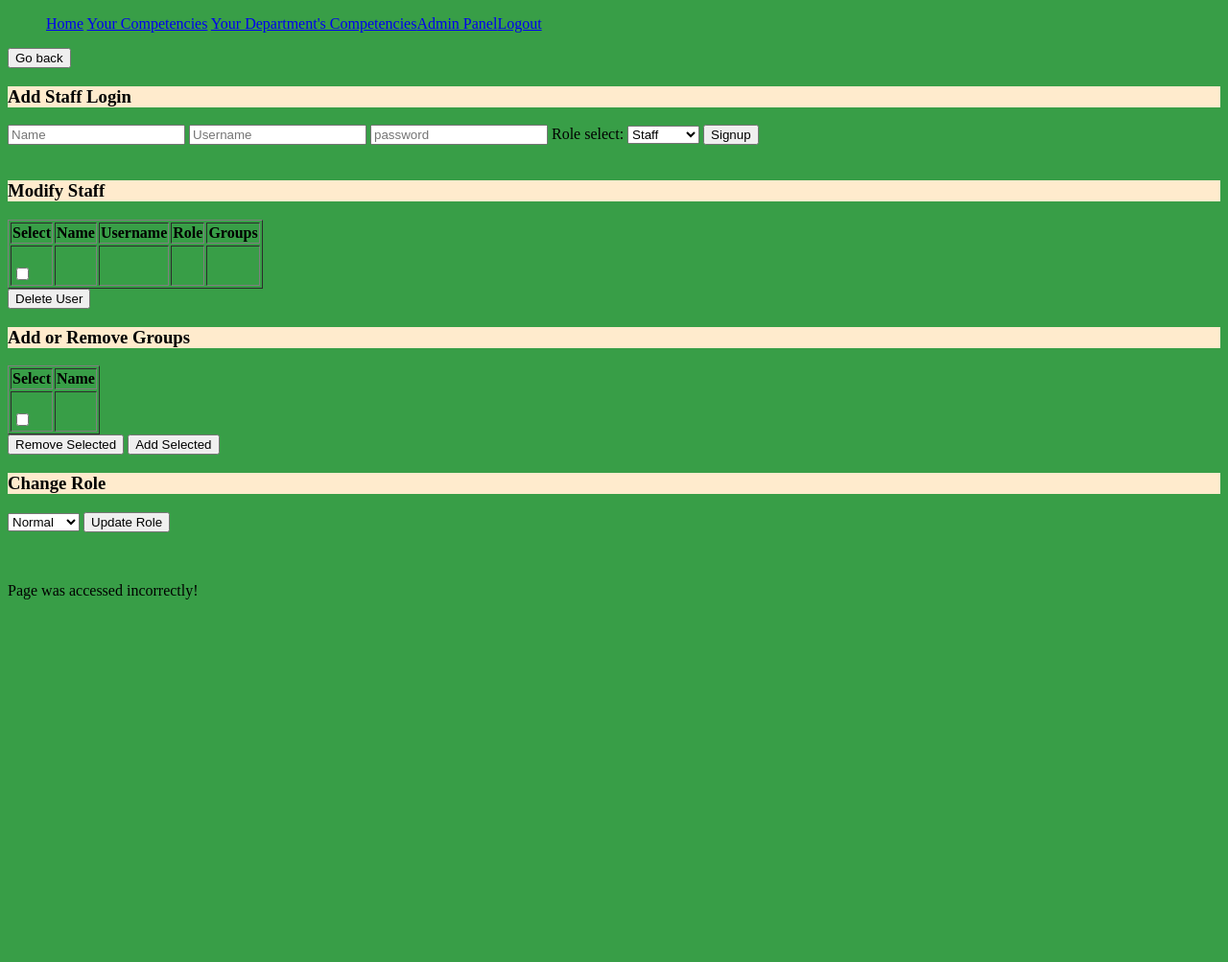
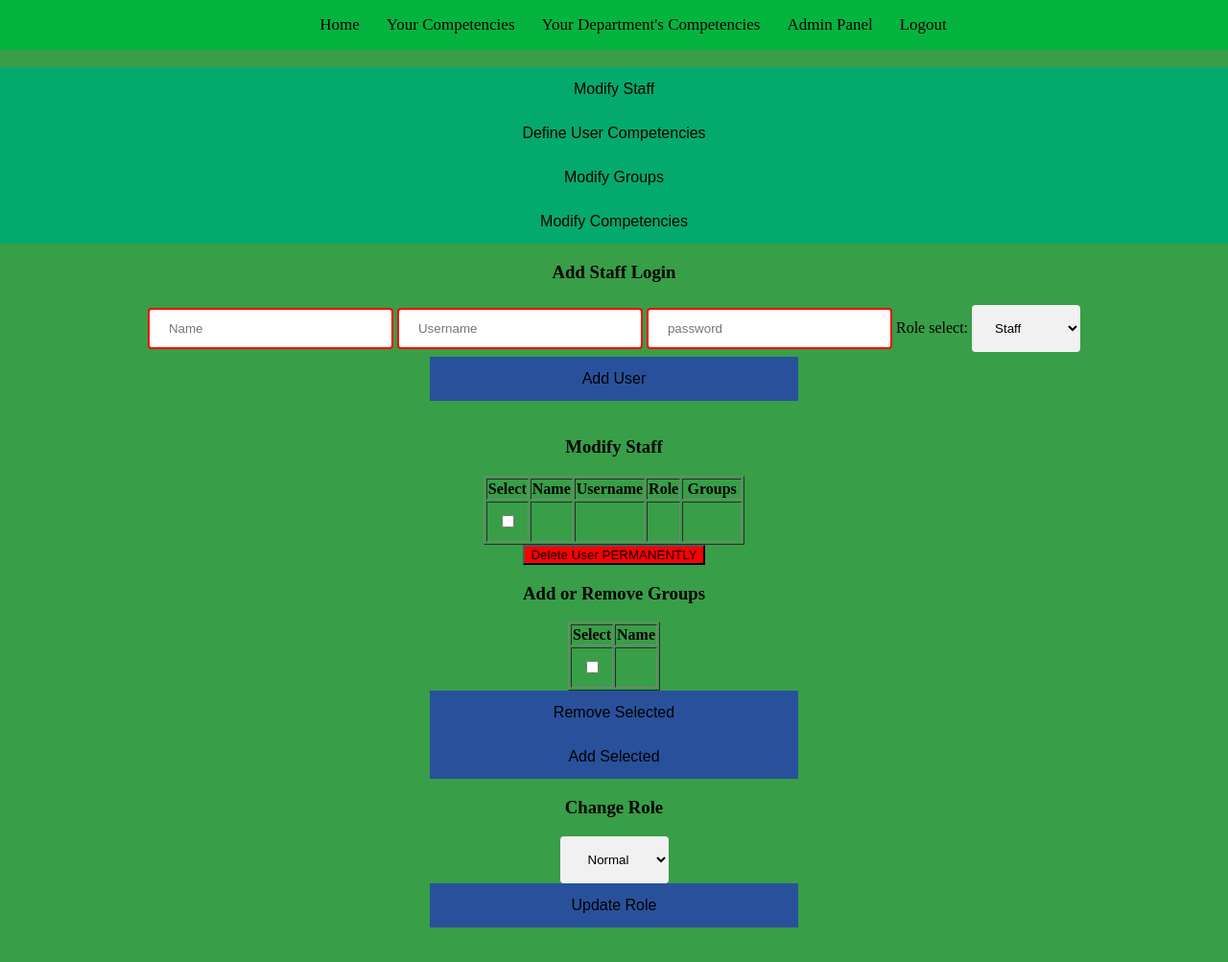
Before and after one commit to Skwangles/InternalTool-Competency-Matrix-Tracker-LAMP, a PHP site: page /staffedit.php?error=invalidcall in a window 1280 px wide. Shown: the whole page at 96% size. Before the commit the page ends 625 px from the top, so only its background shows below. Run offline with PHP 8.4, Linux system fonts and the light colour scheme; the visitor is signed in with stand-in values (Sample User, id 1); tables that the repository leaves empty or names only in its code hold one stand-in row (values such as "Sample post"); data that the repository does not hold is empty.

Commit message:
Prettying up, styling buttons, styling textboxes, styling and fixing up titles

```diff
--- a/CSS/style.css
+++ b/CSS/style.css
@@ -1,33 +1,31 @@
 body {
     justify-content: center;
-    min-height: 100vh;
+    /* min-height: 100vh; */
+    display: block;
+    margin:0 auto;
     background-color: #389E47;
 }
 .dangerous{
     background-color: red;
 }
-nav{
-width: 100%;
-list-style: none;
+
+.centre{
+    text-align: center;
+    margin-left: auto;
+    margin-right: auto;
 }
-.banner{
+/* Style the navigation menu - from https://www.w3schools.com/howto/howto_css_topnav_equal_width.asp */
+nav {
     width: 100%;
-    background-color: blanchedalmond;
-}
-
-
-/* Style the navigation menu */
-.navbar {
-    width: 100%;
-    background-color: #555;
-    overflow: auto;
+    background-color: #05b43f;
+    overflow: hidden;
+    text-align: center;
   }
 
   /* Navigation links */
-  .navbar a {
-    float: left;
+  nav a {
     padding: 12px;
-    color: white;
+    color: black;
     text-decoration: none;
     font-size: 17px;
     width: 25%; /* Four equal-width links. If you have two links, use 50%, and 33.33% for three links, etc.. */
@@ -35,21 +33,115 @@
   }
 
   /* Add a background color on mouse-over */
-  .navbar a:hover {
-    background-color: #000;
-  }
-
-  /* Style the current/active link */
-  .navbar a.active {
-    background-color: #04AA6D;
+  nav a:hover {
+    background-color: #0b6d2c;
   }
 
   /* Add responsiveness - on screens less than 500px, make the navigation links appear on top of each other, instead of next to each other */
   @media screen and (max-width: 500px) {
-    .navbar a {
+    nav a {
       float: none;
       display: block;
       width: 100%;
       text-align: left; /* If you want the text to be left-aligned on small screens */
     }
   }
+
+  .block{
+    display: block;
+    width: 100%;
+    border: none;
+    background-color: #04AA6D;
+    padding: 14px 28px;
+    font-size: 16px;
+    cursor: pointer;
+    text-align: center;
+  }
+
+  .block:hover{
+      background-color: #0d724d;
+  }
+
+  .actionbuttons{
+    display: block;
+    width: 30%;
+    border: none;
+    background-color: #29519b;
+    padding: 14px 28px;
+    font-size: 16px;
+    cursor: pointer;
+    margin-left: auto;
+    margin-right: auto;
+    text-align: center;
+  }
+
+  .actionbuttons:hover{
+    background-color: #1f3968;
+  }
+
+  input[type=text], input[type=password] {
+    width: 20%;
+    padding: 12px 20px;
+    margin: 8px 0;
+    box-sizing: border-box;
+    border: 2px solid red;
+    border-radius: 4px;
+  }
+
+  input[type=text]:focus{
+   background-color: lightblue;
+  }
+
+  input[type=password]:focus{
+    background-color: lightblue;
+   }
+
+  select {
+    padding: 16px 20px;
+    border: none;
+    border-radius: 4px;
+    background-color: #f1f1f1;
+  }
+
+  input[type=button], input[type=submit] {
+    background-color: #4CAF50;
+    border: none;
+    color: white;
+    padding: 16px 32px;
+    text-decoration: none;
+    margin: 4px 2px;
+    cursor: pointer;
+  }
+
+  td {
+    padding: 10px;
+}
+
+.error {
+    padding: 10px;
+    background: green;
+    color: white;
+  }
+  .error {
+    -moz-animation: cssAnimation 6s ease-in;
+    /* Firefox */
+    -webkit-animation: cssAnimation 6s ease-in;
+    /* Safari and Chrome */
+    -o-animation: cssAnimation 6s ease-in;
+    /* Opera */
+    animation: cssAnimation 6s ease-in;
+    -webkit-animation-fill-mode: forwards;
+    animation-fill-mode: forwards;
+}
+
+  @keyframes cssAnimation {
+    0%   {opacity: 1;display:block;}
+    /* 60 sec : visible */
+    44%   {opacity: 1;display:block;}
+    /* 62 sec : start fading out */
+    55%   {opacity: 1;display:block;}
+    /* 63 sec : not visible */
+    60%   {opacity: 0;display:block;}
+    /* 64 sec */
+    100%   {opacity: 0;display:none;}
+  }
--- a/admin.php
+++ b/admin.php
@@ -8,29 +8,13 @@
     exit();
 }
 ?>
-<form action="staffedit.php" method="post"><button type="submit" name="submit">Modify Staff</button></form>
-<form action="groupedit.php" method="post"><button type="submit" name="submit">Modify Groups & Roles</button></form>
-<form action="userdefinitions.php" method="post"><button type="submit" name="submit">Define User Competencies</button></form>
-<form action="competencyedit.php" method="post"><button type="submit" name="submit">Modify Competencies</button></form>
+
+<br>
+<form class="centre" action="staffedit.php" method="post"><button class="block" type="submit" name="submit">Modify Staff</button></form>
+<form class="centre" action="userdefinitions.php" method="post"><button class="block" type="submit" name="submit">Define User Competencies</button></form>
+<form class="centre" action="groupedit.php" method="post"><button class="block" type="submit" name="submit">Modify Groups</button></form>
+<form class="centre" action="competencyedit.php" method="post"><button class="block" type="submit" name="submit">Modify Competencies</button></form>
+
 <?php
-//Handles error tags
-if (isset($_GET["error"])) {
-    if ($_GET["error"] == "emptyinput") {
-        echo "<p>Some fields are empty!</p>";
-    } else if ($_GET["error"] == "stmtfailure") {
-        echo "<p>Processing failure occurred!</p>";
-    } else if ($_GET["error"] == "invaliduser") {
-        echo "<p>Value must be alphanumeric!</p>";
-    } else if ($_GET["error"] == "invalidcall") {
-        echo "<p>Page was accessed incorrectly!</p>";
-    } else if ($_GET["error"] == "none") {
-        echo "<p>Successfully Added!</p>";
-    } else if ($_GET["error"] == "usernametaken") {
-        echo "<p>Username is already taken!</p>";
-    } else {
-        echo "<p>Something went wrong!</p>";
-    }
-}
-
 include_once 'footer.php';
 ?>
--- /dev/null
+++ b/error.php
@@ -0,0 +1,22 @@
+<?php
+
+if (isset($_GET["error"])) {
+    if ($_GET["error"] == "emptyinput") {
+        echo "<p class=\"centre error\">Some fields are empty!</p>";
+    } else if ($_GET["error"] == "stmtfailure") {
+        echo "<p class=\"centre error\">Processing failure occurred!</p>";
+    } else if ($_GET["error"] == "invaliduser") {
+        echo "<p class=\"centre error \">Value must be alphanumeric!</p>";
+    } else if ($_GET["error"] == "invalidcall") {
+        echo "<p class=\"centre error\">Page was accessed incorrectly!</p>";
+    } else if ($_GET["error"] == "none") {
+        echo "<p class=\"centre error\">Successfully Executed!</p>";
+    } else if ($_GET["error"] == "usernametaken") {
+        echo "<p class=\"centre error\">Username is already taken!</p>";
+    }
+    else if ($_GET["error"] == "login") {
+        echo "<p class=\"centre error\">Successfully Logged In!</p>";
+    }  else {
+        echo "<p class=\"centre error\">Something went wrong!</p>";
+    }
+}
--- a/header.php
+++ b/header.php
@@ -4,11 +4,13 @@
 
 <!DOCTYPE html>
 <html lang="en" dir="ltr">
+
 <head>
     <meta charset="utf-8">
     <title>Competency Charts</title>
     <link rel="stylesheet" href="CSS/style.css">
 </head>
+
 <body>
 
     <!--Nav Bar-->
@@ -19,17 +21,17 @@
                 <a href="singleview.php">Your Competencies</a>
 
                 <?php
-        if(isset($_SESSION["username"])){
-            if($_SESSION["role"] > 1){
+                if (isset($_SESSION["username"])) {
+                    if ($_SESSION["role"] > 1) {
                         echo "<a href=\"managerview.php\">Your Department's Competencies</a>";
                     }
-            if($_SESSION["role"] == "3"){//If admin, shows admin options
-                echo "<a href=\"admin.php\">Admin Panel</a>";
-
+                    if ($_SESSION["role"] == "3") { //If admin, shows admin options
+                        ?>
+                        <a class="dropbtn" href="admin.php">Admin Panel</a>
+                <?php
                     }
                     echo "<a href=\"includes/logout.inc.php\">Logout</a>";
-        }
-        else{
+                } else {
 
                     echo "<a href=\"login.php\">Log In</a>";
                 }
--- a/includes/functions.inc.php
+++ b/includes/functions.inc.php
@@ -365,6 +365,11 @@
   `usercompetencies`.`users` = " . $userid);
 }
 
+//
+//Roles & Ratings
+//
+
+
 function RoleFromUser($conn, $userid)
 { //Recieves competency ID and returns groups
     return mysqli_query($conn, "SELECT
@@ -383,12 +388,16 @@
     WHERE Users = " . $userid . " AND Competencies = " . $competencyid);
 }
 
-function displayUserRatings($conn, $competency, $user){
+function displayUserRatings($conn, $competency, $user)
+{
+    //
+    //----If you want to get rid of the "Not trained" options, 1. Remove it from the select in the userdefinitions, 1. Change the default value of a competency to be 1/any
+    //
     $ratingNames = array("Not Trained", "Trained", "Can demonstrate competency", "Can train others");
     $Ratings = getUserRatingsFromCompetency($conn, $user, $competency["CompetencyID"]);
-                if ($Rating = mysqli_fetch_assoc($Ratings)) { //If there is a value in the array, get the first and only the first
-                    echo "<td>" . $ratingNames[$Rating["Rating"]-1] . "</td>";//Gives the text versions of the names
-                } else {
-                    echo "<td></td>"; //Gives empty
-                }
+    if ($Rating = mysqli_fetch_assoc($Ratings)) { //If there is a value in the array, get the first and only the first
+        echo "<td>" . $ratingNames[$Rating["Rating"]] . "</td>"; //Gives the text versions of the names
+    } else {
+        echo "<td>N/A</td>"; //Gives empty
+    }
 }
--- a/includes/login.inc.php
+++ b/includes/login.inc.php
@@ -16,10 +16,10 @@
     }
     if (userExists($conn, $username) !== false) {
         loginUser($conn, $username, $password); //Sets session variables, after checking values
-        header("location: ../index.php?error=none");
+        header("location: ../index.php?error=login");
         exit();
     } else {
-        header("location: ../login.php?error=nouser");
+        header("location: ../login.php?error=incorrectlogin");
         exit();
     }
 } else {
--- a/singleview.php
+++ b/singleview.php
@@ -8,7 +8,7 @@
 require_once "includes/dbh.inc.php";
 require_once "includes/functions.inc.php";
 ?>
-<table border="1">
+<table border="1" class="centre">
     <tr>
         <th></th>
         <th><?php echo $_SESSION["name"]; ?></th>
--- a/staffedit.php
+++ b/staffedit.php
@@ -5,18 +5,19 @@
 require_once 'includes/dbh.inc.php';
 require_once 'includes/functions.inc.php';
 
-if (!isset($_SESSION["role"]) || $_SESSION["role"] != "3") {
-    header("location: index.php?error=invalidcall");
-    exit();
-}
+// if (!isset($_SESSION["role"]) || $_SESSION["role"] != "3") {
+//     header("location: index.php?error=invalidcall");
+//     exit();
+// }
+include_once 'error.php';
+
+include_once 'admin.php';
 ?>
 
-<form action="admin.php" method="post"><button type="submit" name="submit">Go back</button></form>
+<!-- <form class="centre" action="admin.php" method="post"><button class="block" type="submit" name="submit">Go back</button></form> -->
 
-
-
-<h3 class="banner">Add Staff Login</h3>
-<form action="includes/signup.inc.php" method="post">
+<h3 class="centre">Add Staff Login</h3>
+<form class="centre" action="includes/signup.inc.php" method="post">
     <input type="text" name="name" placeholder="Name">
     <input type="text" name="username" placeholder="Username">
     <input type="password" name="pwd" placeholder="password">
@@ -26,19 +27,19 @@
         <option value="2">Manager</option>
         <option value="3">Admin</option>
     </select>
-    <button type="submit" name="submit">Signup</button>
+    <button class="actionbuttons" type="submit" name="submit">Add User</button>
 </form>
 <br>
 
 
-<h3 class="banner"> Modify Staff </h3>
+<h3 class="centre"> Modify Staff </h3>
 
 <?php //list of Staff in a table
 $result = mysqli_query($conn, "SELECT * FROM users");
 //Table is inside a form
 ?>
-<form action="includes/modifyusers.inc.php" method="post">
-    <table border="1">
+<form class="centre" action="includes/modifyusers.inc.php" method="post">
+    <table class="centre" border="1">
 <tr>
 <th>Select</th>
 <th>Name</th>
@@ -51,7 +52,7 @@
 $roles = mysqli_query($conn, "SELECT * FROM roles");
 while ($row = mysqli_fetch_array($result)) {
     echo "<tr>";
-    echo "<td>" . "<br><input type=\"checkbox\" name=\"users[]\" value=\"" . $row["UserID"] . "\">" . "</td>";     //Creates Checkbox
+    echo "<td>" . "<input type=\"checkbox\" name=\"users[]\" value=\"" . $row["UserID"] . "\">" . "</td>";     //Creates Checkbox
     echo "<td>" . $row["UName"] . "</td>";   //Gives name
     echo "<td>" . $row["UUsername"] . "</td>";
     echo "<td>" . $row["URole"] . "</td>";
@@ -68,14 +69,14 @@
 ?>
 
 </table>
-<button type="submit" name="delete">Delete User</button>
+<button class="centre dangerous" type="submit" name="delete">Delete User PERMANENTLY</button>
 
 <?php
 //list of Groups in a table
 $groups = getGroups($conn);
 
-echo "<h3 class=\"banner\">Add or Remove Groups</h3>
-<table border='1'>
+echo "<h3 class=\"centre\">Add or Remove Groups</h3>
+<table border='1' class=\"centre\">
 <tr>
 <th>Select</th>
 <th>Name</th>
@@ -83,46 +84,29 @@
 
 while ($group = mysqli_fetch_array($groups)) { //Loops through entries in array
     echo "<tr>";
-    echo "<td>" . "<br><input type=\"checkbox\" name=\"groups[]\" value=\"" . $group["GroupID"] . "\">" . "</td>"; //Creates Checkbox
+    echo "<td>" . "<input type=\"checkbox\" name=\"groups[]\" value=\"" . $group["GroupID"] . "\">" . "</td>"; //Creates Checkbox
     echo "<td>" . $group['GName'] . "</td>"; //Gives name
     echo "</tr>";
 }
 echo "</table>";
 ?>
-<button type="submit" name="removeG">Remove Selected</button>
-<button type="submit" name="addG">Add Selected</button>
+<button class="centre actionbuttons" type="submit" name="removeG">Remove Selected</button>
+<button class="centre actionbuttons" type="submit" name="addG">Add Selected</button>
 
-<h3 class="banner">Change Role</h3>
+<h3 class="centre">Change Role</h3>
 
-<select name="role">
+<select class="centre" name="role">
 <option value="1">Normal</option>
 <option value="2">Manager</option>
 <option value="3">Admin</option>
 </select>
-<button type="submit" name="roleUpdate">Update Role</button>
+<button class="centre actionbuttons" type="submit" name="roleUpdate">Update Role</button>
 </form>
 
 <br>
 <br>
 <?php
 //Handles error tags
-if (isset($_GET["error"])) {
-    if ($_GET["error"] == "emptyinput") {
-        echo "<p>Some fields are empty!</p>";
-    } else if ($_GET["error"] == "stmtfailure") {
-        echo "<p>Processing failure occurred!</p>";
-    } else if ($_GET["error"] == "invaliduser") {
-        echo "<p>Value must be alphanumeric!</p>";
-    } else if ($_GET["error"] == "invalidcall") {
-        echo "<p>Page was accessed incorrectly!</p>";
-    } else if ($_GET["error"] == "none") {
-        echo "<p>Successfully Executed!</p>";
-    } else if ($_GET["error"] == "usernametaken") {
-        echo "<p>Username is already taken!</p>";
-    } else {
-        echo "<p>Something went wrong!</p>";
-    }
-}
 
 include_once 'footer.php';
 ?>
```
Also changed, not shown: competencyedit.php (+24 -33 lines), groupedit.php (+18 -32 lines), includes/actiongroups.inc.php (added, +30 -0 lines), includes/addgroup.inc.php (deleted, +0 -15 lines), index.php (+8 -2 lines), login.php (+15 -10 lines), managerview.php (+4 -5 lines), userdefinitions.php (+22 -31 lines). Lines whose indentation alone changed are shown as unchanged.
